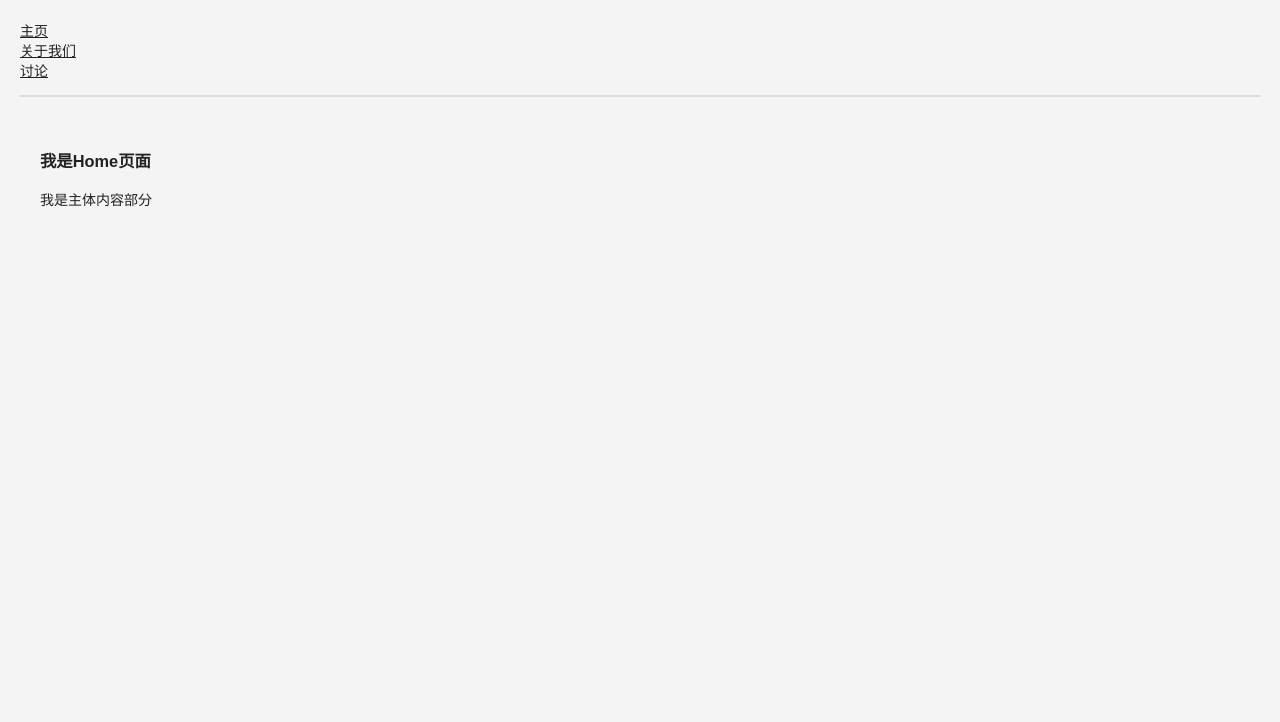
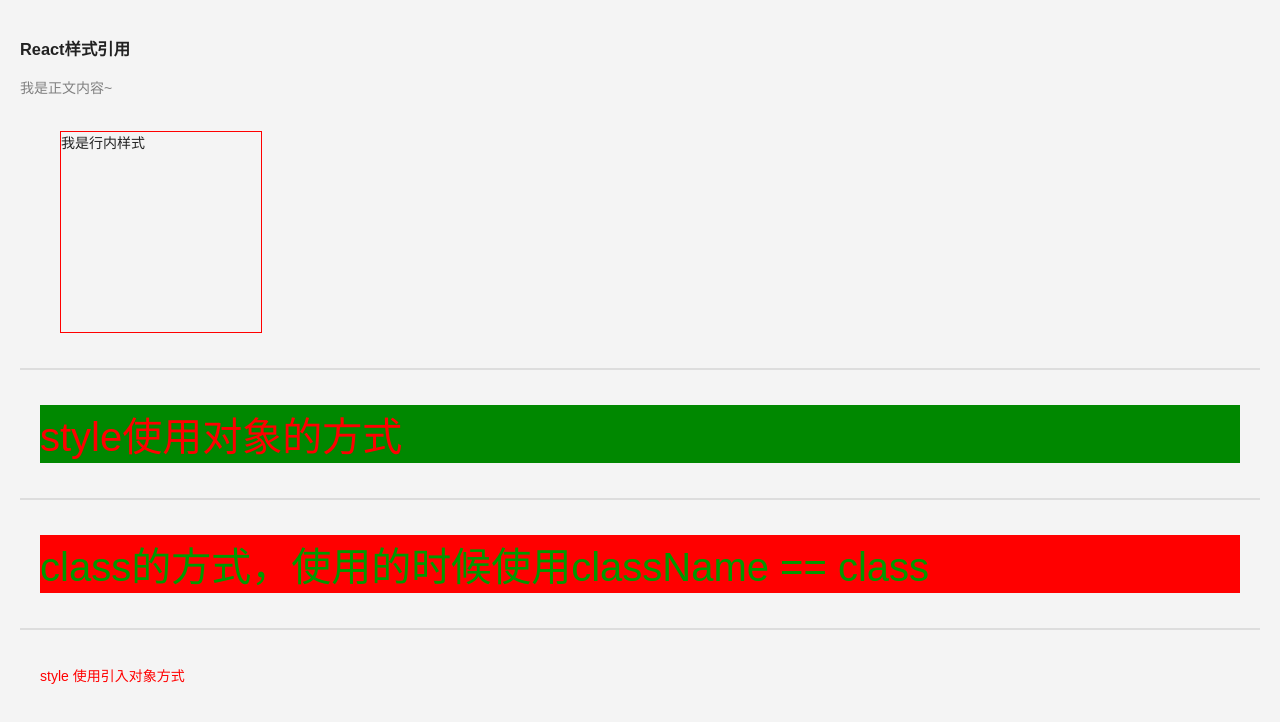
Before and after one commit to lnden/react-learning, a React (Create React App) app: page / in a window 1280 px wide. Shown: the top 722 px of the page. Built offline with nearby package versions, Linux system fonts and the light colour scheme.

Commit message:
add styles

```diff
--- a/src/index.js
+++ b/src/index.js
@@ -52,7 +52,7 @@ import store from './store/merge.js'
 // React Tic-Tac-Toe
 // import App from './study-demo/tic-tac-toe/'
 // Context的使用
-import App from './study-demo/router/'
+import App from './study-demo/styles/'
 
 const PRODUCTS = [
     {category: 'Sporting Goods', price: '$49.99', stocked: true, name: 'Football'},
--- /dev/null
+++ b/src/study-demo/styles/index.css
@@ -0,0 +1,5 @@
+.class-name{
+    color: #090;
+    font-size:40px;
+    background: #f00;
+}
--- /dev/null
+++ b/src/study-demo/styles/index.js
@@ -0,0 +1,81 @@
+import React, { Component } from 'react'
+import './index.css'
+import classNames from 'classnames'
+import styles from './style'
+
+
+export default class App extends Component {
+    render() {
+        return (
+            <section>
+                <h3>React样式引用</h3>
+                <main>
+                    <p>我是正文内容~</p>
+                    <Styles />
+                    <hr/>
+                    <StyleModule />
+                    <hr/>
+                    <ClassName />
+                    <hr/>
+                    <MultipleClass />
+                </main>
+            </section>
+        )
+    }
+}
+
+
+
+// 1、使用行内样式绑定
+const Styles = () =>
+    <section>
+        <article style={{width: '200px',height: '200px','border': '1px solid #f00',marginLeft:'20px'}}>
+            我是行内样式
+        </article>
+    </section>
+
+
+
+// 2、使用行内样式对象方式绑定
+let articleStyle = {
+    backgroundColor: '#080',
+    color: '#f00',
+    fontSize: 40
+};
+const StyleModule = () =>
+    <section>
+        <article style={articleStyle}>
+            style使用对象的方式
+        </article>
+    </section>
+
+
+
+// 3、使用class类名样式绑定
+const ClassName = () =>
+    <section>
+        <article className="class-name">
+            class的方式，使用的时候使用className == class
+        </article>
+    </section>
+
+
+
+// 4、使用class类名绑定多个class
+const MultipleClass = () =>
+    <section>
+        {/*<article className={`${styles.myStyle} ${value.n}`}>*/}
+            {/*多个class同时绑定，这个使用需要使用classnames插件*/}
+        {/*</article>*/}
+        <article style={styles.myStyle}>
+            style 使用引入对象方式
+        </article>
+    </section>
+
+
+/**
+ *  讨论React组件引用样式的几种方式
+ *      1、使用行内样式
+ *      2、使用行内样式对象
+ *      2、使用class样式
+ */
--- /dev/null
+++ b/src/study-demo/styles/style.js
@@ -0,0 +1,10 @@
+
+const styles = {
+    myStyle:{
+        color: '#f00'
+    },
+    active: {
+        fontSize: 40
+    }
+}
+export default styles
```
